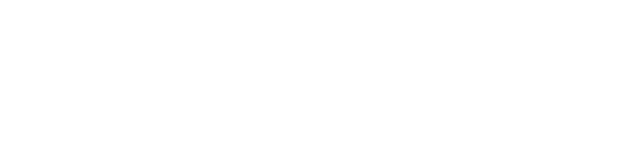
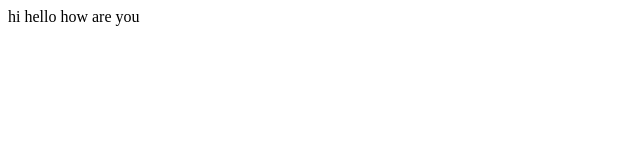
Before and after one commit to gowthamkasi/praticegit, a plain HTML site: page index.html in a window 1280 px wide. Shown: the whole page, without its empty margins (0-640 px from the left). Drawn offline with Linux system fonts and the light colour scheme.

Commit message:
Update index.html

```diff
--- a/index.html
+++ b/index.html
@@ -1,6 +1,6 @@
 <html>
 	<body>
-
+		<p>hi hello how are you</p>
 	<header></header>
 	<footer></footer>
 	</body>
```
